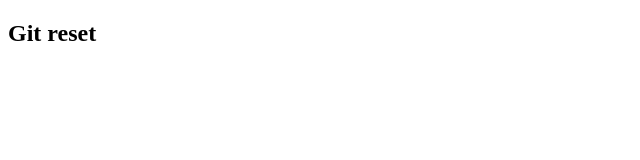
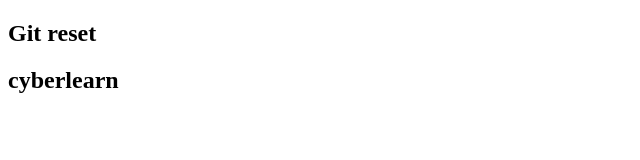
Before and after one commit to cyberlearnphoenix/git-ignore-concept, a plain HTML site: page index.html in a window 1280 px wide. Shown: the whole page, without its empty margins (0-640 px from the left). Drawn offline with Linux system fonts and the light colour scheme.

Commit message:
cyberlearn tag

```diff
--- a/index.html
+++ b/index.html
@@ -7,5 +7,6 @@
 </head>
 <body>
     <h2>Git reset</h2>
+    <h2>cyberlearn</h2>
 </body>
 </html>
```
